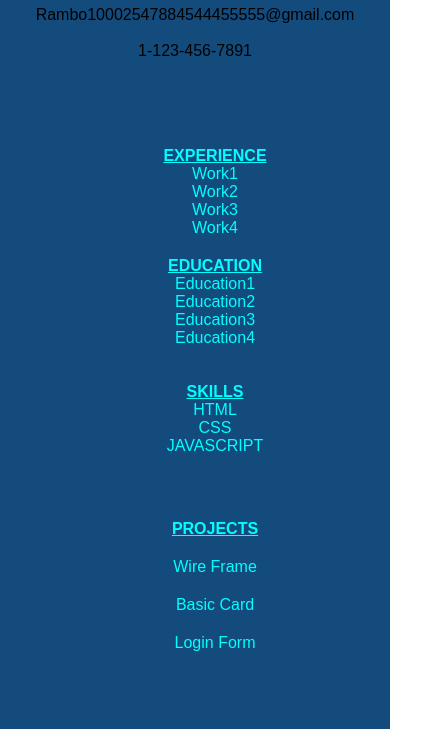
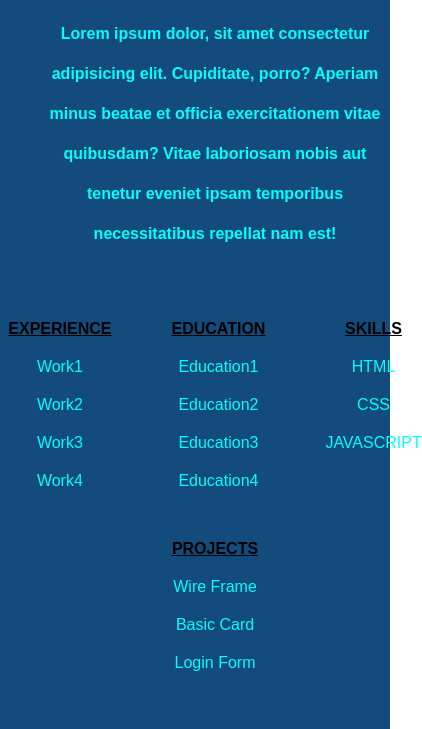
Before and after one commit to VshaunR/practice-resume, a plain HTML site: page index.html in a window 390 px wide. Shown: the part 115-844 px from the top of the page, 422 px wide, since content can reach past the window. Drawn offline with Linux system fonts and the light colour scheme.

Commit message:
Seperate mobile media query css file

```diff
--- a/index.html
+++ b/index.html
@@ -3,44 +3,49 @@
 <head>
   <meta charset="UTF-8">
   <meta name="viewport" content="width=device-width, initial-scale=1.0">
+
   <link rel="stylesheet" href="./styles/styles.css">
+  <link rel="stylesheet" href="./styles/mobile.css">
   <title>Resume</title>
 </head>
 <body>
   <div class="container">
     <header class="header">
-      <h1 class="name">John Rambo</h1>
+      <ul>
+        <h1 class="name">John Rambo</h1>
       <hr>
-      <h3>Contact Me</h3>
+      <h3 class="section-title">Contact Me</h3>
       <a href="" class="contact">Rambo10002547884544455555@gmail.com</a>
       <br>
       <a href="" class="contact">1-123-456-7891</a>
+      <p class="about">Lorem ipsum dolor, sit amet consectetur adipisicing elit. Cupiditate, porro? Aperiam minus beatae et officia exercitationem vitae quibusdam? Vitae laboriosam nobis aut tenetur eveniet ipsam temporibus necessitatibus repellat nam est!</p>
+      </ul>
     </header>
    <main class="main">
     <ul class="experience">
-      <h4>EXPERIENCE</h4>
+      <h4 class="section-title">EXPERIENCE</h4>
       <li>Work1</li>
       <li>Work2</li>
       <li>Work3</li>
       <li>Work4</li>
   </ul>
   <ul class="education">
-    <h4>EDUCATION</h4>
+    <h4 class="section-title">EDUCATION</h4>
       <li>Education1</li>
       <li>Education2</li>
       <li>Education3</li>
       <li>Education4</li>
   </ul>
-  <ol class="skills">
-    <h4>SKILLS</h4>
+  <ul class="skills">
+    <h4 class="section-title">SKILLS</h4>
       <li>HTML</li>
       <li>CSS</li>
       <li>JAVASCRIPT</li>
-  </ol>
+  </ul>
    </main>
    <footer class="footer">
       <ul class="projects">
-        <h4>PROJECTS</h4>
+        <h4 class="section-title">PROJECTS</h4>
         <li>Wire Frame</li>
         <li>Basic Card</li>
         <li>Login Form</li>
--- /dev/null
+++ b/styles/mobile.css
@@ -0,0 +1,15 @@
+@media screen and (max-width:800px){
+  .container{
+    margin: 0;
+
+    display: flex;
+    flex-direction: column;
+    height: 100vh;
+    background-color: rgb(19, 75, 124);
+    color: aqua;
+    transition: all ease-in 1s;
+    gap: 50px;
+  }
+
+
+}
--- a/styles/styles.css
+++ b/styles/styles.css
@@ -5,30 +5,47 @@ body{
   font-family: sans-serif;
   text-align: center;
 }
+h1,h2,h3,h4{
+  margin: 0;
+}
 .container{
   display:grid;
-  gap: 80px;
+  grid-template-columns: auto ;
+  gap: 30px;
   height: 100vh;
   transition: all ease-in 1s;
   background-color: rgb(27, 134, 228);
   color: rgb(199, 233, 233);
+
 }
 .header{
   display: flex;
   flex-direction: column;
   justify-content: center;
+
+
+}
+.about{
+  display: flex;
+  justify-content: center;
   align-items: center;
+  font-weight: 900;
+  font-family: sans-serif;
+  line-height: 40px;
+
 }
 .main{
 display: flex;
 justify-content: center;
 gap: 20px;
+align-items: start;
 }
-.projects{
+.projects,.skills,.education,.experience{
   display: flex;
   justify-content: center;
   flex-direction: column;
   gap: 20px;
+
 }
 a{
   text-decoration: none;
@@ -37,28 +54,14 @@ a{
 li{
   list-style: none;
 }
-h4,h1,h3{
-  text-decoration: underline;
+
+
+ul,ol{
   margin: 0;
+
 }
-h3{
-  margin-bottom: 5px;
+.section-title{
+text-decoration: underline;
+color: black;
+
 }
-ul{
-  margin: 0;
-}
-@media screen and (max-width:800px){
-  .container{
-    height: 100vh;
-    display: grid;
-    background-color: rgb(19, 75, 124);
-    color: aqua;
-    transition: all ease-in 1s;
-    gap: 10px;
-  }
-  .main{
-    display: flex;
-    flex-direction: column;
-    transition: all ease-in-out 1s;
-  }
-}
```
